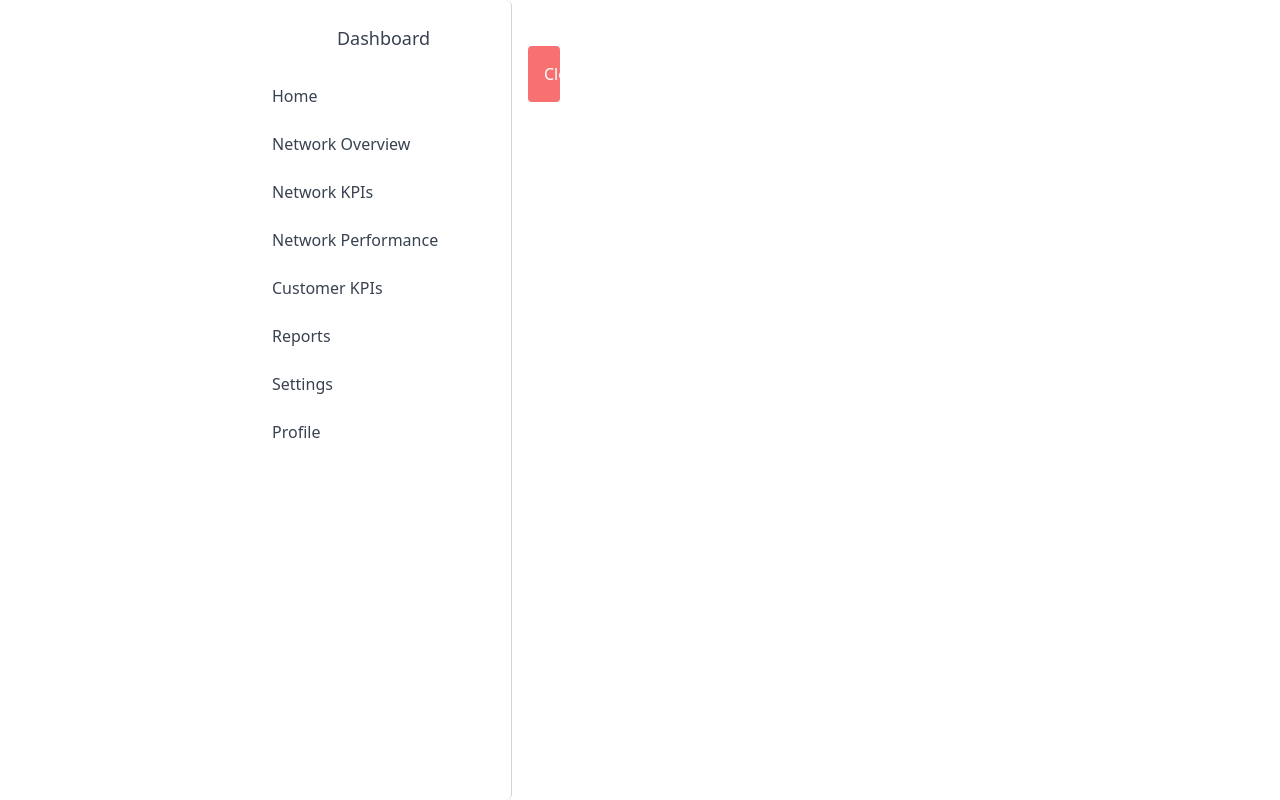
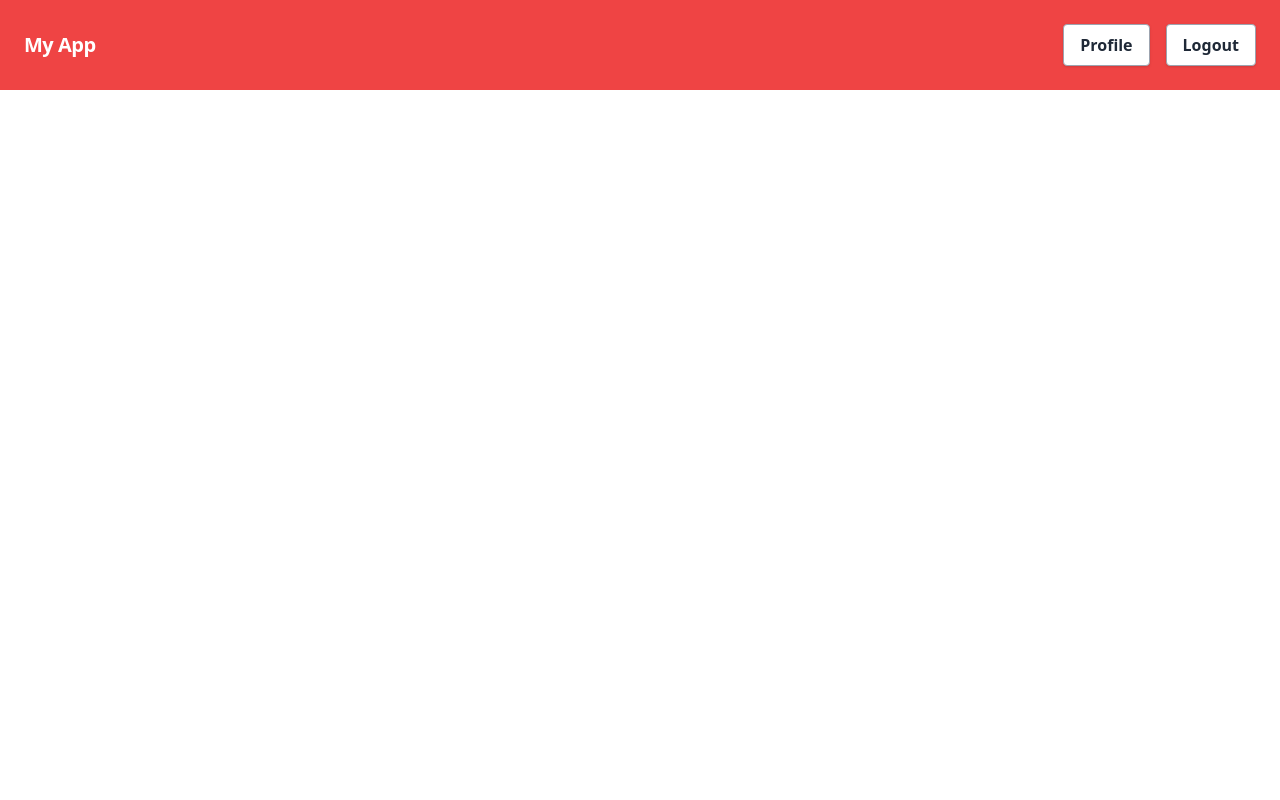
Before and after one commit to issamhamamid/Front-end-djezzy, a React (Create React App) app: page /home in a window 1280 px wide. Built offline with nearby package versions, Linux system fonts and the light colour scheme.

Commit message:
22/02/2023

```diff
--- a/package.json
+++ b/package.json
@@ -3,14 +3,17 @@
   "version": "0.1.0",
   "private": true,
   "dependencies": {
+    "@ant-design/icons": "^5.0.1",
     "@fortawesome/fontawesome-svg-core": "^6.2.1",
     "@reduxjs/toolkit": "^1.9.2",
     "@testing-library/jest-dom": "^5.16.5",
     "@testing-library/react": "^13.4.0",
     "@testing-library/user-event": "^13.5.0",
+    "antd": "^5.2.2",
     "react": "^18.2.0",
     "react-dom": "^18.2.0",
     "react-icons": "^4.7.1",
+    "react-router-dom": "^6.8.1",
     "react-scripts": "5.0.1",
     "web-vitals": "^2.1.4"
   },
--- a/src/App.js
+++ b/src/App.js
@@ -2,16 +2,28 @@
 // import Home from './components/Home';
 // import Register from './components/Register';
 import NavBar from "./components/NavBar";
+import Login from "./components/Login";
+import Home from "./components/Home";
+import UserTable from "./components/UserTable.jsx";
+import Loading from "./components/Loading";
+import Register from "./components/Register";
 // import Loading from "./components/Loading";
+import {BrowserRouter , Routes , Route , useNavigate} from "react-router-dom";
 
 function App() {
   return (
     <div >
-      {/* <Login/> */}
-      {/* <Home/> */}
-      {/* <Register/> */}
-      <NavBar/>
-      {/* <Loading/> */}
+        <BrowserRouter>
+            <Routes>
+               <Route path ='/' element={<Login/>}></Route>
+                <Route path ='/home' element={<Home/>}></Route>
+                <Route path ='/UserTable' element={<UserTable/>}></Route>
+                <Route path ='/register' element={<Register/>}></Route>
+
+            </Routes>
+        </BrowserRouter>
+
+
     </div>
   );
 }
--- a/src/components/Home.jsx
+++ b/src/components/Home.jsx
@@ -1,11 +1,23 @@
 import React from 'react'
 
 function Home() {
-  return (
-    <div>
-
-    </div>
-  )
+    return (
+        <div className="flex flex-col h-screen">
+            <nav className="flex items-center justify-between flex-wrap bg-red-500 p-6">
+                <div className="flex items-center flex-shrink-0 text-white mr-6">
+                    <span className="font-semibold text-xl tracking-tight">My App</span>
+                </div>
+                <div className="flex">
+                    <button className="bg-white hover:bg-gray-100 text-gray-800 font-semibold py-2 px-4 border border-gray-400 rounded shadow mr-4">
+                        Profile
+                    </button>
+                    <button className="bg-white hover:bg-gray-100 text-gray-800 font-semibold py-2 px-4 border border-gray-400 rounded shadow">
+                        Logout
+                    </button>
+                </div>
+            </nav>
+        </div>
+    );
 }
 
 export default Home
--- a/src/components/Login.jsx
+++ b/src/components/Login.jsx
@@ -1,6 +1,7 @@
-import React, { useState } from "react";
+import React, {useState} from "react";
 import logo from "../assets/djezzy.png";
-import { FaUser, FaLock } from "react-icons/fa";
+import {FaUser, FaLock} from "react-icons/fa";
+import {BrowserRouter , Routes , Route , useNavigate} from "react-router-dom";
 
 export default function Login() {
     const [loginFormData, setLoginFormData] = useState({
@@ -8,17 +9,30 @@ export default function Login() {
         password: "",
     });
 
+    const [account , setaccount] = useState(false)
     const handleChange = (event) => {
+        console.log(event.target.value)
         setLoginFormData({
             ...loginFormData,
             [event.target.name]: event.target.value,
         });
     };
 
+
+
+
     const handleSubmit = (event) => {
         event.preventDefault();
-    // your form submission logic here
+        if(loginFormData.username==="issam" && loginFormData.password==="123"){
+            navigate('/UserTable')
+        }
+        else{
+            setaccount(true)
+        }
     };
+
+    const navigate = useNavigate();
+
 
     return (
         <div>
@@ -32,6 +46,12 @@ export default function Login() {
                     <div class="font-medium self-center text-2xl uppercase text-gray-800">
                         Se connecter
                     </div>
+                    {account &&  <div className="bg-red-100 border border-red-400  mt-5 text-red-700 px-4 py-3 rounded relative"
+                                      role="alert">
+                        <span className="block sm:inline">Nom d'utilisateur ou mot de passe incorrect</span>
+                        <span className="absolute top-0 bottom-0 right-0 px-4 py-3">
+                      </span>
+                    </div>}
                     <div className="mt-10">
                         <form onSubmit={handleSubmit}>
                             <div className="flex flex-col mb-6">
@@ -42,8 +62,9 @@ export default function Login() {
                                     Nom d'utilisateur:
                                 </label>
                                 <div className="relative">
-                  <div class="inline-flex items-center justify-center absolute left-0 top-0 h-full w-10 text-gray-400">
-                    <FaUser />
+                                    <div
+                                        class="inline-flex items-center justify-center absolute left-0 top-0 h-full w-10 text-gray-400">
+                                        <FaUser/>
                                     </div>
                                     <input
                                         id="username"
@@ -52,7 +73,7 @@ export default function Login() {
                                         className="text-base placeholder-gray-500 pl-10 pr-4 rounded-lg border border-gray-400 w-full py-2 focus:outline-none focus:border-red-400"
                                         placeholder="Nom d'utilisateur"
                                         onChange={handleChange}
-                    value={loginFormData.userName}
+                                        value={loginFormData.username}
                                     />
                                 </div>
                             </div>
@@ -65,8 +86,9 @@ export default function Login() {
                                 </label>
 
                                 <div className="relative">
-                  <div className="inline-flex items-center justify-center absolute left-0 top-0 h-full w-10 text-gray-400">
-                    <FaLock />
+                                    <div
+                                        className="inline-flex items-center justify-center absolute left-0 top-0 h-full w-10 text-gray-400">
+                                        <FaLock/>
                                     </div>
 
                                     <input
@@ -108,7 +130,7 @@ export default function Login() {
                         viewBox="0 0 24 24"
                         stroke="currentColor"
                     >
-                      <path d="M13 9l3 3m0 0l-3 3m3-3H8m13 0a9 9 0 11-18 0 9 9 0 0118 0z" />
+                      <path d="M13 9l3 3m0 0l-3 3m3-3H8m13 0a9 9 0 11-18 0 9 9 0 0118 0z"/>
                     </svg>
                   </span>
                                 </button>
@@ -126,4 +148,7 @@ export default function Login() {
             </div>
         </div>
     );
+
+
+
 }
```
Also changed, not shown: 1 other file (tests, documents, lock files or other folders). Lines whose indentation alone changed are shown as unchanged.
